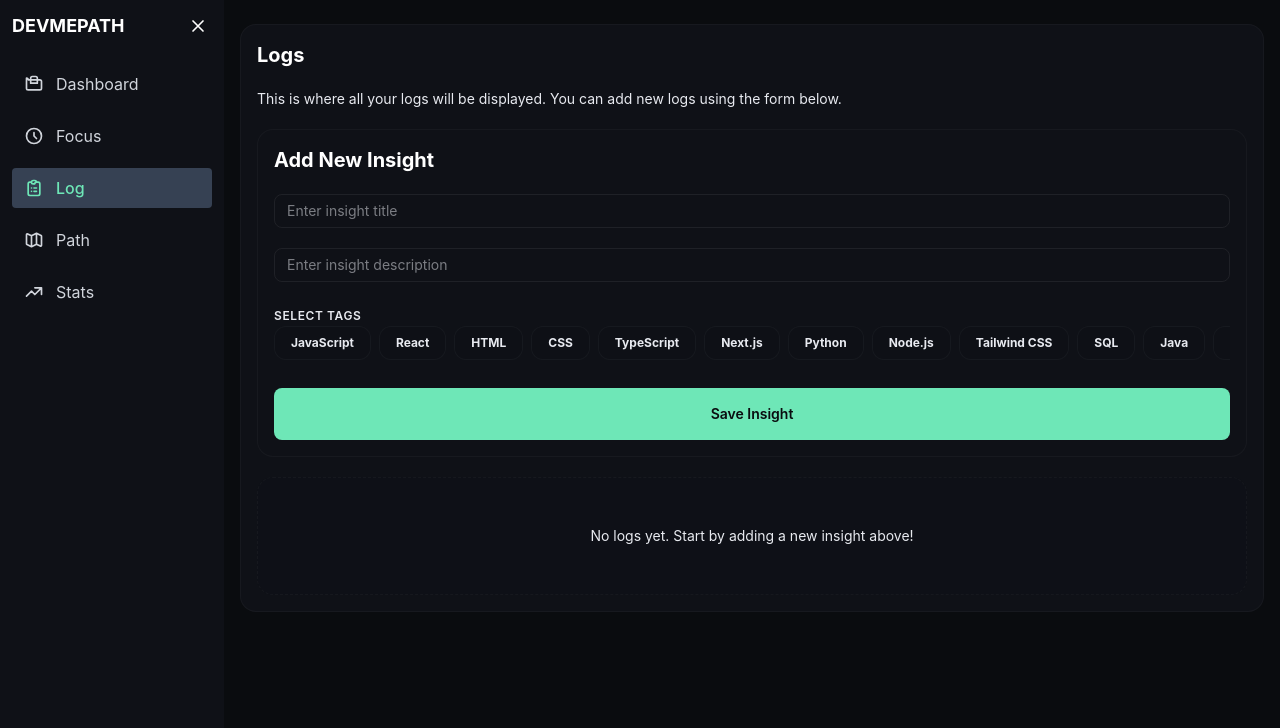
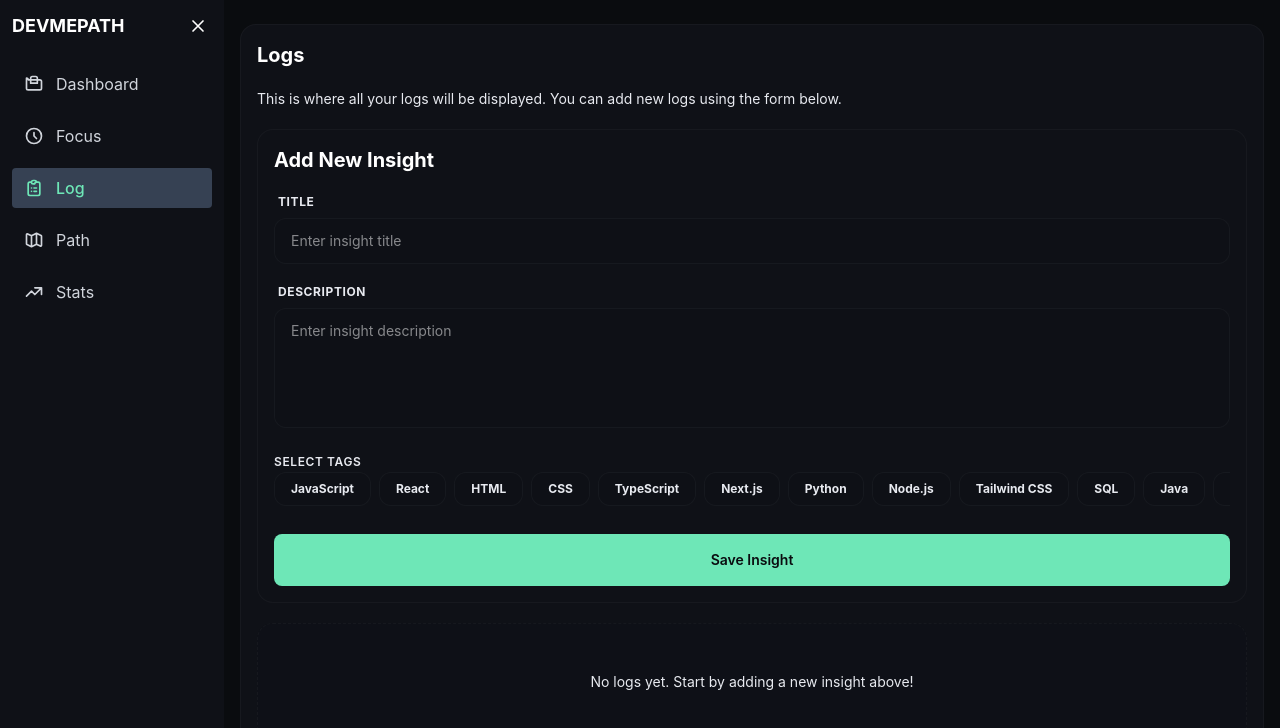
Before and after one commit to BesufikadHosiso/LevelGit, a React (Vite) app: page /log in a window 1280 px wide. Shown: the top 728 px of the page. Built offline with nearby package versions, Linux system fonts and the light colour scheme.

Commit message:
feat(ui): add textarea support to Input component

```diff
--- a/src/components/ui/Input.jsx
+++ b/src/components/ui/Input.jsx
@@ -1,16 +1,29 @@
-const Input = ({ value, placeholder, onChange, onKeyDown, autoFocus, ariaLabel }) => {
-    return (
-        <input
-    type="text"
-    aria-label={ariaLabel}
-    value={value}
-    placeholder={placeholder}
-    onChange={onChange}
-    onKeyDown={onKeyDown}
-    autoFocus={autoFocus}
-    className="w-full px-3 py-1.5 border border-border rounded-lg text-sm focus:outline-none focus:ring-2 focus:ring-streak transition-all duration-150"
-    />
-    )
-}
+import React from 'react';
+
+const Input = ({ label, textarea, className = '', ...props }) => {
+  // Dynamically switch between 'textarea' and 'input'
+  const Component = textarea ? 'textarea' : 'input';
+
+  return (
+    <div className="flex flex-col gap-2 w-full">
+      {label && (
+        <label className="text-xs font-bold uppercase tracking-wider text-muted-foreground ml-1">
+          {label}
+        </label>
+      )}
+      <Component
+        className={`
+          w-full bg-surface-20 border border-border/50 rounded-xl px-4 py-3
+          text-sm text-white placeholder:text-muted-foreground
+          focus:outline-none focus:border-streak/40 focus:ring-1 focus:ring-streak/20
+          transition-all duration-200
+          ${textarea ? 'min-h-30 resize-none' : ''}
+          ${className}
+        `}
+        {...props}
+      />
+    </div>
+  );
+};
 
 export default Input;
```
